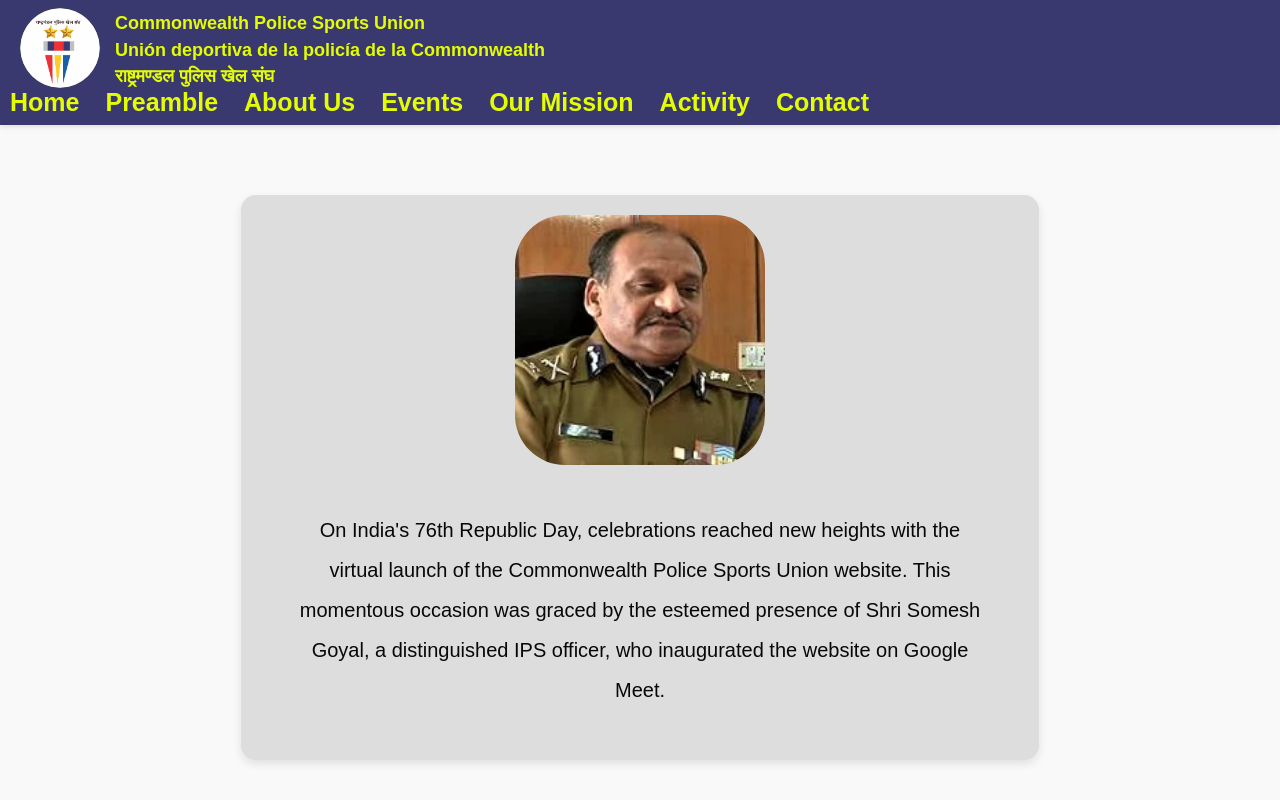
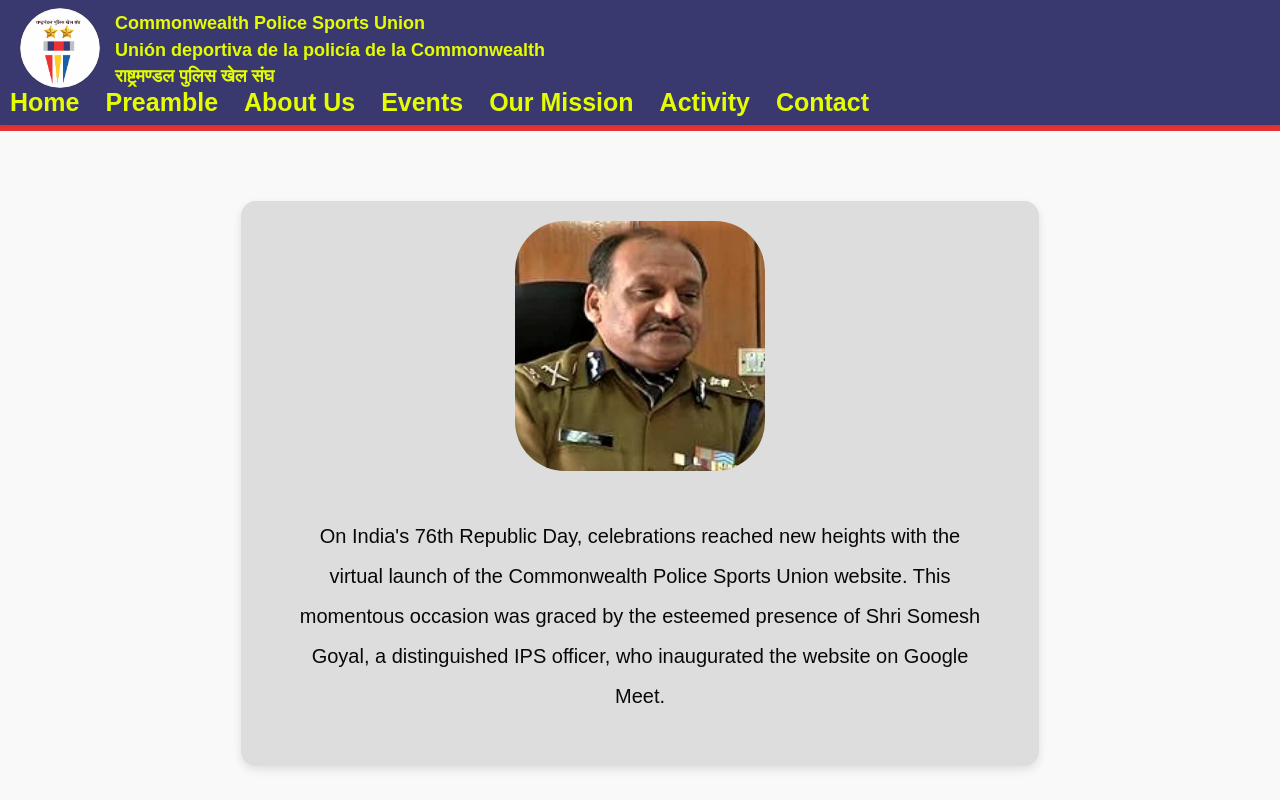
Before and after one commit to chetanyaa24/Commonwealth-Police-Sports-Union8, a plain HTML site: page feedback.html in a window 1280 px wide. Shown: the top 800 px of the page. Drawn offline with Linux system fonts and the light colour scheme.

Commit message:
Update feedback.html

```diff
--- a/feedback.html
+++ b/feedback.html
@@ -147,6 +147,7 @@
                 <li><a href="contact.html">Contact</a></li>
             </ul>
         </nav>
+        <div class="navbar-bottom-line"></div>
 
         <div class="F2 center-card" id="f6" onmouseover="celebrate()">
             <img src="images/person2.png" alt="Celebration">
```
